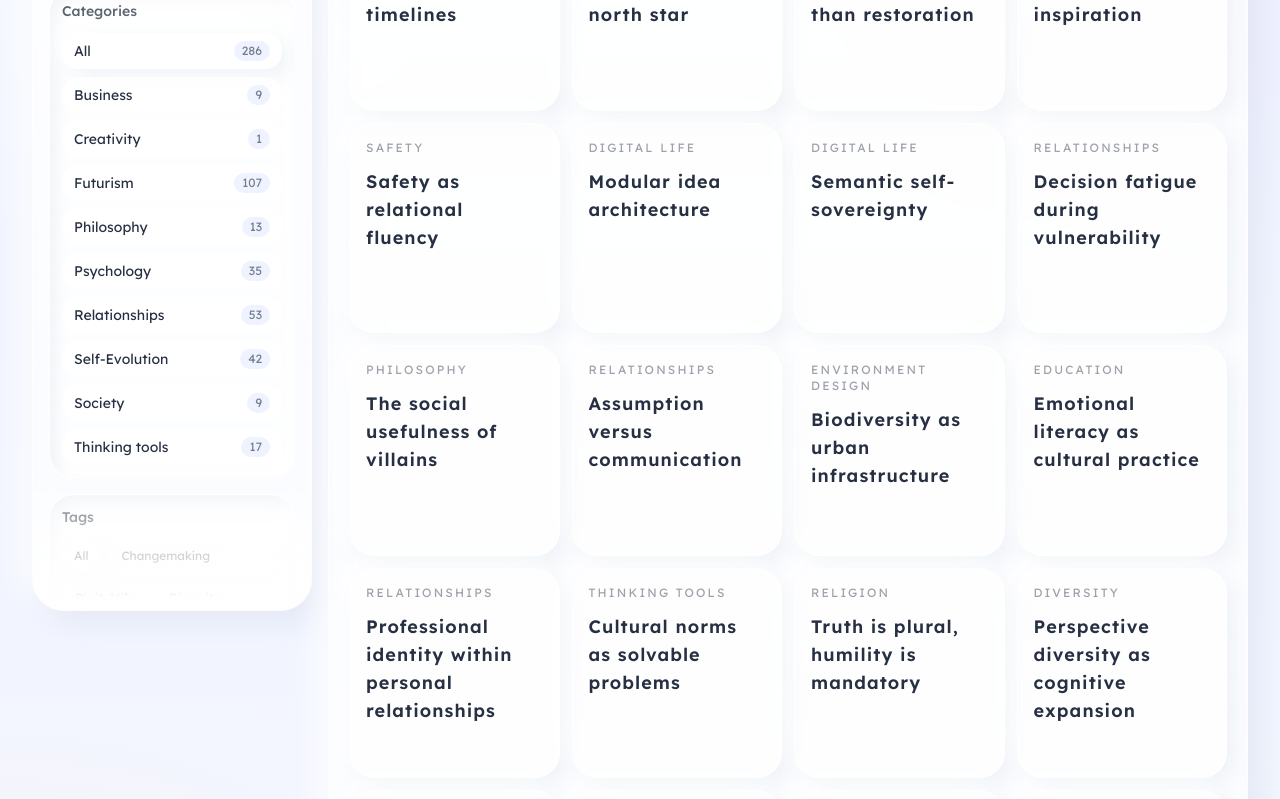
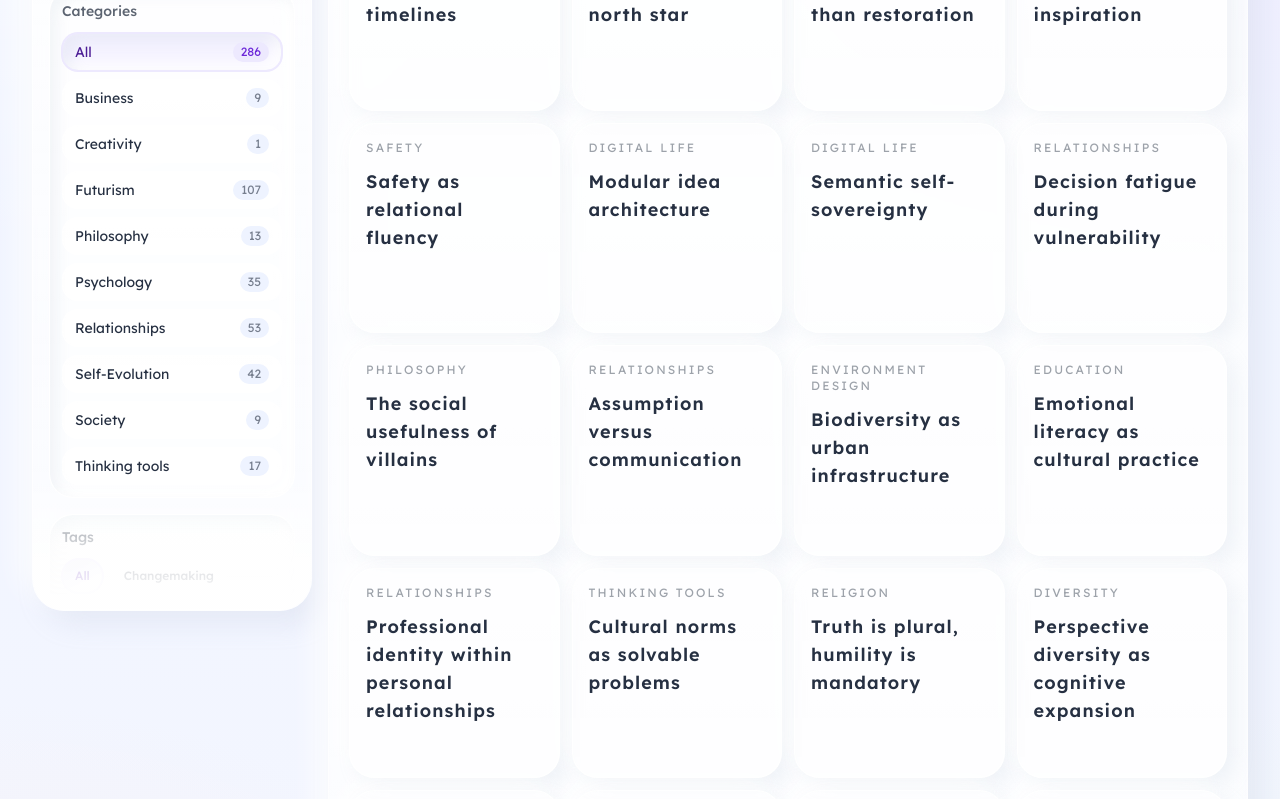
Before and after one commit to Kanascro/idea-garden, a Next.js app: page / in a window 1280 px wide. Shown: the part 401-1200 px from the top of the page. Built offline with nearby package versions, Linux system fonts and the light colour scheme.

Commit message:
Favicon smaller + extra filter affordances

```diff
--- a/components/sections/IdeasSection.tsx
+++ b/components/sections/IdeasSection.tsx
@@ -183,19 +183,19 @@ export function IdeasSection({
           {filtersOpen && (
             <div id="ideas-filters-panel" className="mt-3 space-y-4">
               <div className="rounded-[1.5rem] border border-white/70 bg-white/45 p-3 shadow-neuInset">
-                <label className="mb-2 flex items-center gap-2 text-sm font-medium text-ink/75">
-                  <Search className="h-4 w-4" />
-                  Search
-                </label>
-
+                <div className="mb-2 flex items-center justify-between gap-3">
+                  <label className="flex items-center gap-2 text-sm font-medium text-ink/75">
+                    <Search className="h-4 w-4" />
+                    Search
+                  </label>
+                </div>
                 <input
                   value={query}
                   onChange={(e) => setQuery(e.target.value)}
                   placeholder="Title, content..."
-                  className="w-full rounded-2xl border border-white/70 bg-white px-4 py-3 text-sm outline-none ring-0 placeholder:text-ink/40"
+                  className="w-full rounded-2xl border border-white/70 bg-white px-4 py-3 text-sm outline-none ring-0 placeholder:text-ink/40 focus:border-violet-200 focus:ring-2 focus:ring-violet-100"
                 />
               </div>
-
               <div className="rounded-[1.5rem] border border-white/70 bg-white/45 p-3 shadow-neuInset">
                 <p className="mb-3 text-sm font-medium text-ink/75">Categories</p>
                 <div className="space-y-2">
@@ -203,13 +203,21 @@ export function IdeasSection({
                     <button
                       key={entry.name}
                       onClick={() => setSelectedTopFolder(entry.name)}
-                      className={`flex w-full items-center justify-between rounded-2xl px-3 py-2 text-sm transition ${selectedTopFolder === entry.name
-                        ? "bg-white shadow-neuSoft"
-                        : "bg-white/70 hover:bg-white"
+                      className={`flex w-full items-center justify-between rounded-2xl border px-3 py-2 text-sm transition ${selectedTopFolder === entry.name
+                        ? "border-violet-100 bg-violet-50 text-violet-900 shadow-neuInset ring-1 ring-violet-100"
+                        : "border-white/70 bg-white/70 text-ink hover:bg-white"
                         }`}
                     >
-                      <span>{entry.name}</span>
-                      <span className="rounded-full bg-mist px-2 py-0.5 text-xs text-ink/60">
+                      <span className="flex items-center gap-2">
+                        {entry.name}
+                      </span>
+
+                      <span
+                        className={`rounded-full px-2 py-0.5 text-xs ${selectedTopFolder === entry.name
+                          ? "bg-violet-100 text-violet-700"
+                          : "bg-mist text-ink/60"
+                          }`}
+                      >
                         {entry.count}
                       </span>
                     </button>
@@ -219,17 +227,20 @@ export function IdeasSection({
 
               <div className="rounded-[1.5rem] border border-white/70 bg-white/45 p-3 shadow-neuInset">
                 <p className="mb-3 text-sm font-medium text-ink/75">Tags</p>
-                <div className="flex max-h-[28rem] flex-wrap gap-2 overflow-auto pr-1">
+                <div className="flex max-h-[28rem] flex-wrap gap-2 overflow-visible pr-1">
                   {categories.map((category) => (
                     <button
                       key={category}
                       onClick={() => setSelectedCategory(category)}
-                      className={`rounded-full px-3 py-2 text-xs transition ${selectedCategory === category
-                        ? "bg-white shadow-neuSoft"
-                        : "border border-white/70 bg-white/55 hover:bg-white"
+                      className={`rounded-full border px-3 py-2 text-xs font-medium transition ${selectedCategory === category
+                        ? "border-violet-100 bg-violet-50 ring-1 ring-violet-100 text-violet-800 shadow-neuInset"
+                        : "border-white/70 bg-white/55 text-ink/80 hover:bg-white"
                         }`}
                     >
-                      {category}
+                      <span className="flex items-center gap-1.5">
+                        {selectedCategory === category}
+                        {category}
+                      </span>
                     </button>
                   ))}
                 </div>
```
Also changed, not shown: app/icon.png.
